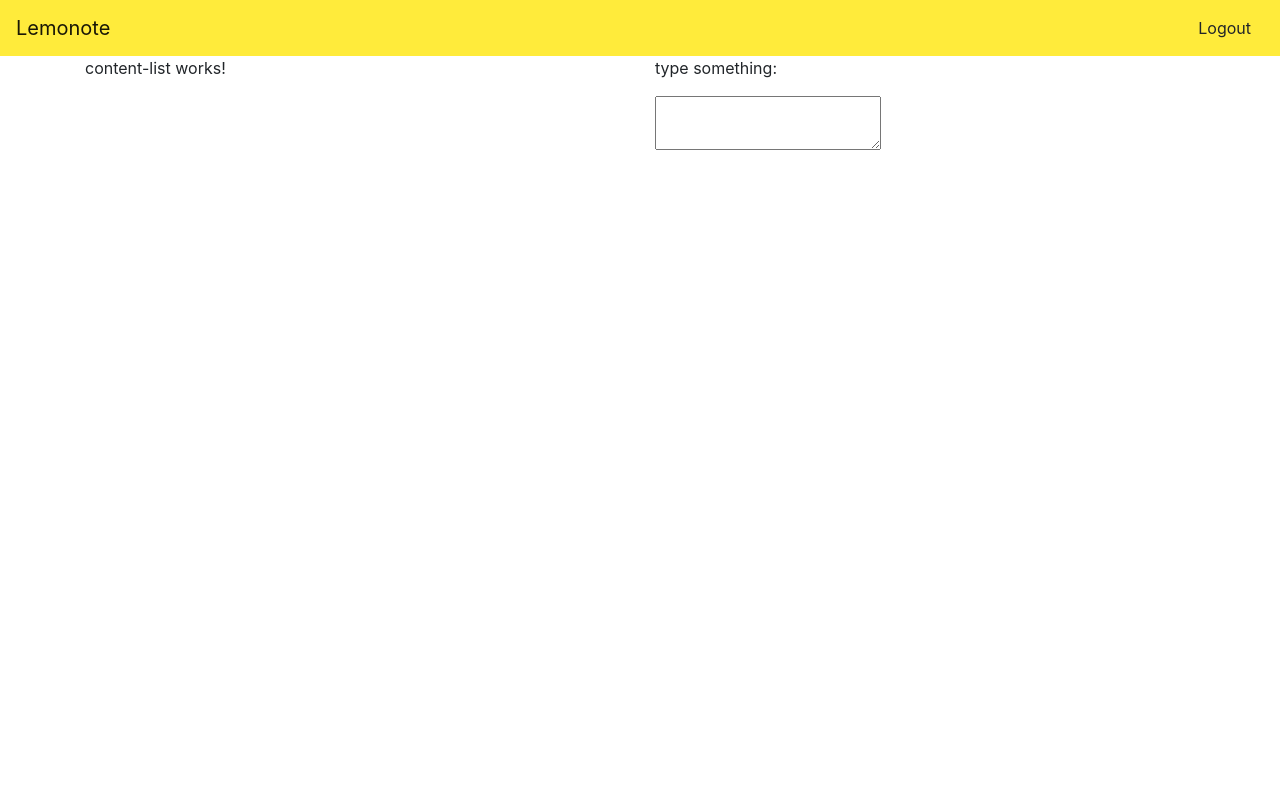
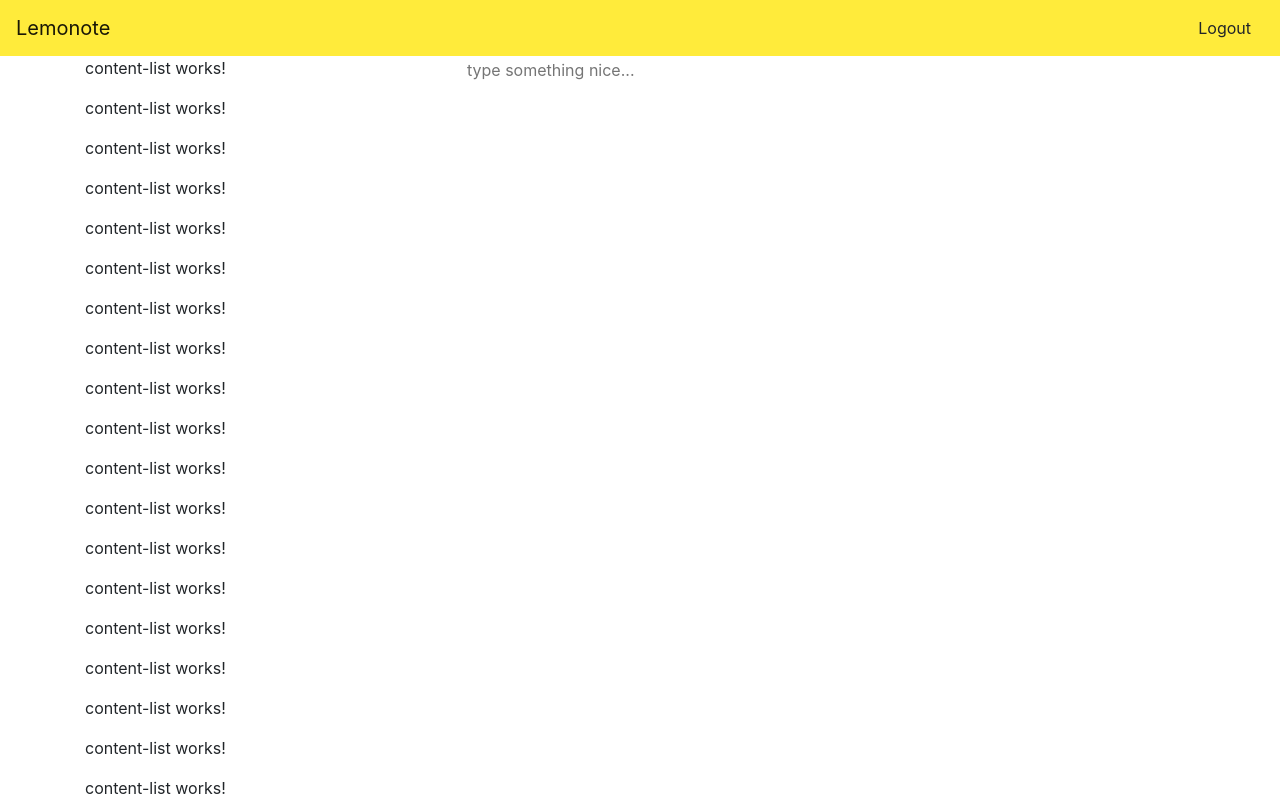
Before and after one commit to Surras/lemonote-web, an Angular app: page / in a window 1280 px wide. Built offline with nearby package versions, Linux system fonts and the light colour scheme.

Commit message:
scrollable Container hinzugefügt

```diff
--- a/src/app/app.component.html
+++ b/src/app/app.component.html
@@ -10,10 +10,10 @@
 
 <div class="container">
   <div class="row">
-    <div class="col-sm">
+    <div class="col-sm-4" id="scroll-col-left">
       <app-content-list></app-content-list>
     </div>
-    <div class="col-sm">
+    <div class="col-sm-8 scroll-col" id="scroll-col-right">
       <app-editor></app-editor>
     </div>
   </div>
--- a/src/app/app.component.scss
+++ b/src/app/app.component.scss
@@ -0,0 +1,8 @@
+#scroll-col-left {
+    height: calc(100vh - 56px);
+    overflow-y: scroll;
+}
+
+#scroll-col-right{
+    overflow-y: scroll;
+}
--- a/src/app/content-list/content-list.component.html
+++ b/src/app/content-list/content-list.component.html
@@ -1 +1,38 @@
 <p>content-list works!</p>
+<p>content-list works!</p>
+<p>content-list works!</p>
+<p>content-list works!</p>
+<p>content-list works!</p>
+<p>content-list works!</p>
+<p>content-list works!</p>
+<p>content-list works!</p>
+<p>content-list works!</p>
+<p>content-list works!</p>
+<p>content-list works!</p>
+<p>content-list works!</p>
+<p>content-list works!</p>
+<p>content-list works!</p>
+<p>content-list works!</p>
+<p>content-list works!</p>
+<p>content-list works!</p>
+<p>content-list works!</p>
+<p>content-list works!</p>
+<p>content-list works!</p>
+<p>content-list works!</p>
+<p>content-list works!</p>
+<p>content-list works!</p>
+<p>content-list works!</p>
+<p>content-list works!</p>
+<p>content-list works!</p>
+<p>content-list works!</p>
+<p>content-list works!</p>
+<p>content-list works!</p>
+<p>content-list works!</p>
+<p>content-list works!</p>
+<p>content-list works!</p>
+<p>content-list works!</p>
+<p>content-list works!</p>
+<p>content-list works!</p>
+<p>content-list works!</p>
+<p>content-list works!</p>
+<p>content-list works!</p>
--- a/src/app/editor/editor.component.html
+++ b/src/app/editor/editor.component.html
@@ -1,2 +1 @@
-<p>type something:</p>
-<textarea></textarea>
+<textarea placeholder="type something nice..."></textarea>
--- a/src/app/editor/editor.component.scss
+++ b/src/app/editor/editor.component.scss
@@ -0,0 +1,6 @@
+textarea {
+  width: 100%;
+  height: calc(100vh - 60px);
+  border-width: 0;
+  resize: none;
+}
```
